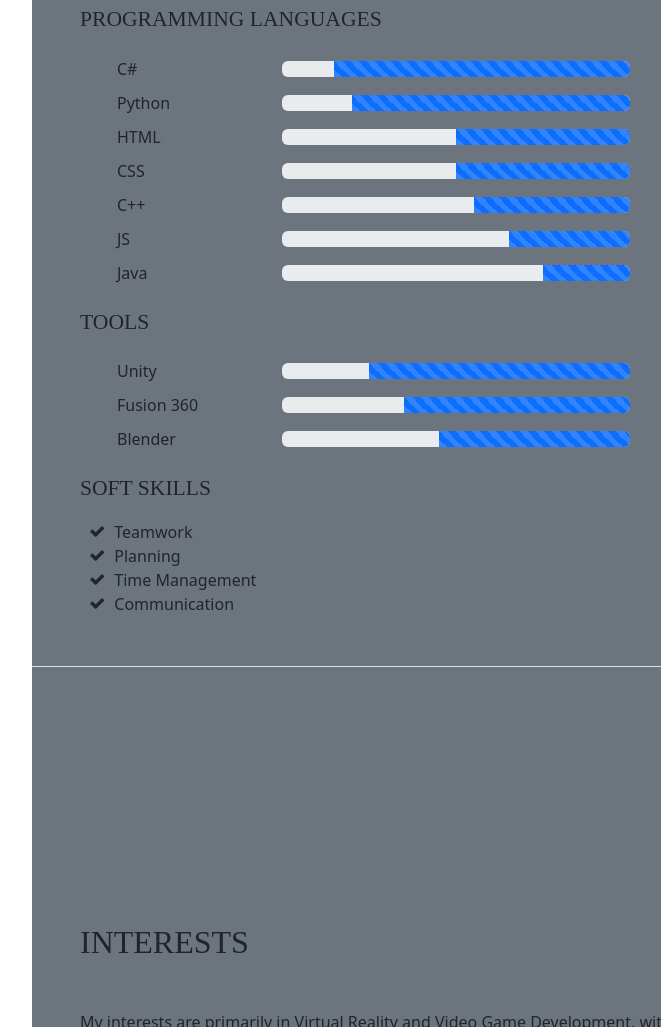
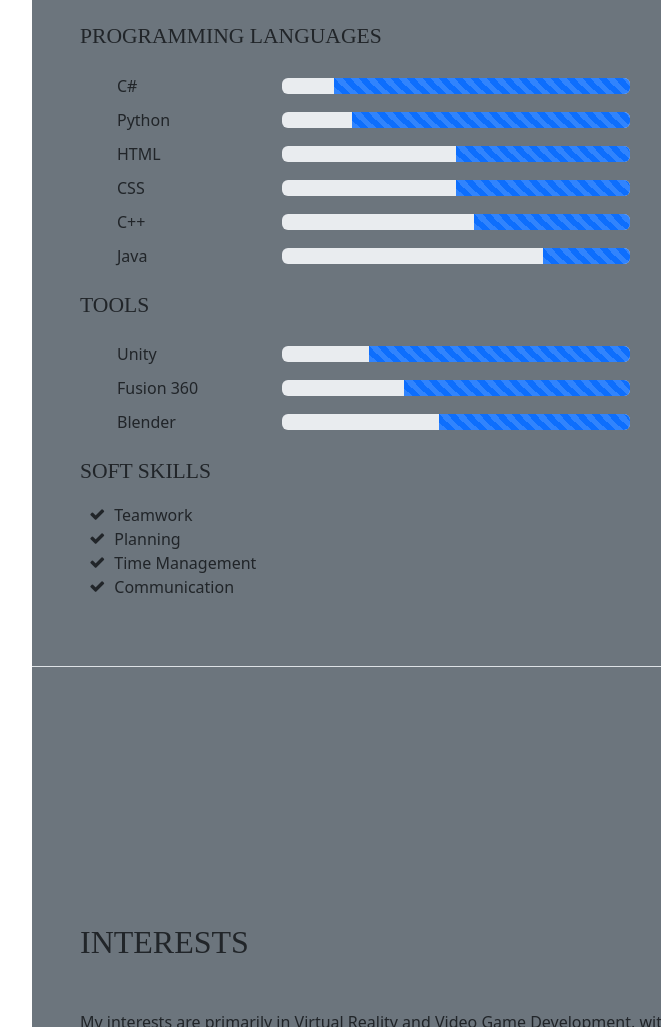
Before and after one commit to andre-tm-hui/andre-tm-hui.github-io, a website with bundled scripts: page index.html in a window 1280 px wide. Shown: the part 2533-3560 px from the top of the page, without its empty margins (240-901 px from the left). Built offline with nearby package versions, Linux system fonts and the light colour scheme; a web font is replaced by a local one.

Commit message:
content update

```diff
--- a/index.html
+++ b/index.html
@@ -201,14 +201,6 @@
                       </div>
                   </li>
                   <li class="list-item progress-holder row align-items-center" style="padding:5px">
-                      <div class="progress-label col-sm-3 col-lg-2">JS</div>
-                      <div class="col-sm-8 col-lg-5">
-                          <div class="progress justify-content-end" style="width: 100%; float: right;">
-                              <div class="progress-bar progress-bar-striped" role="progressbar" style="width: 35%" aria-valuenow="35" aria-valuemin="0" aria-valuemax="100"></div>
-                          </div>
-                      </div>
-                  </li>
-                  <li class="list-item progress-holder row align-items-center" style="padding:5px">
                       <div class="progress-label col-sm-3 col-lg-2">Java</div>
                       <div class="col-sm-8 col-lg-5">
                           <div class="progress justify-content-end" style="width: 100%; float: right;">
```
